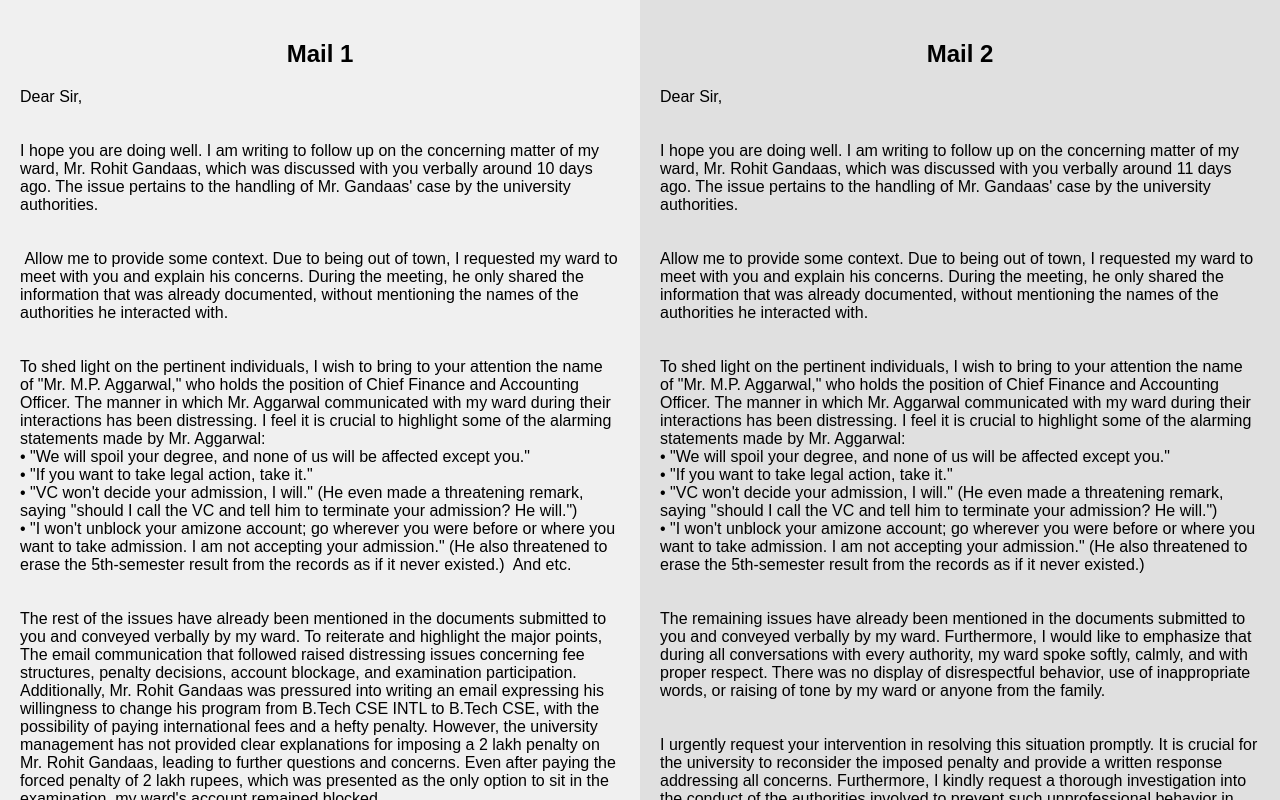
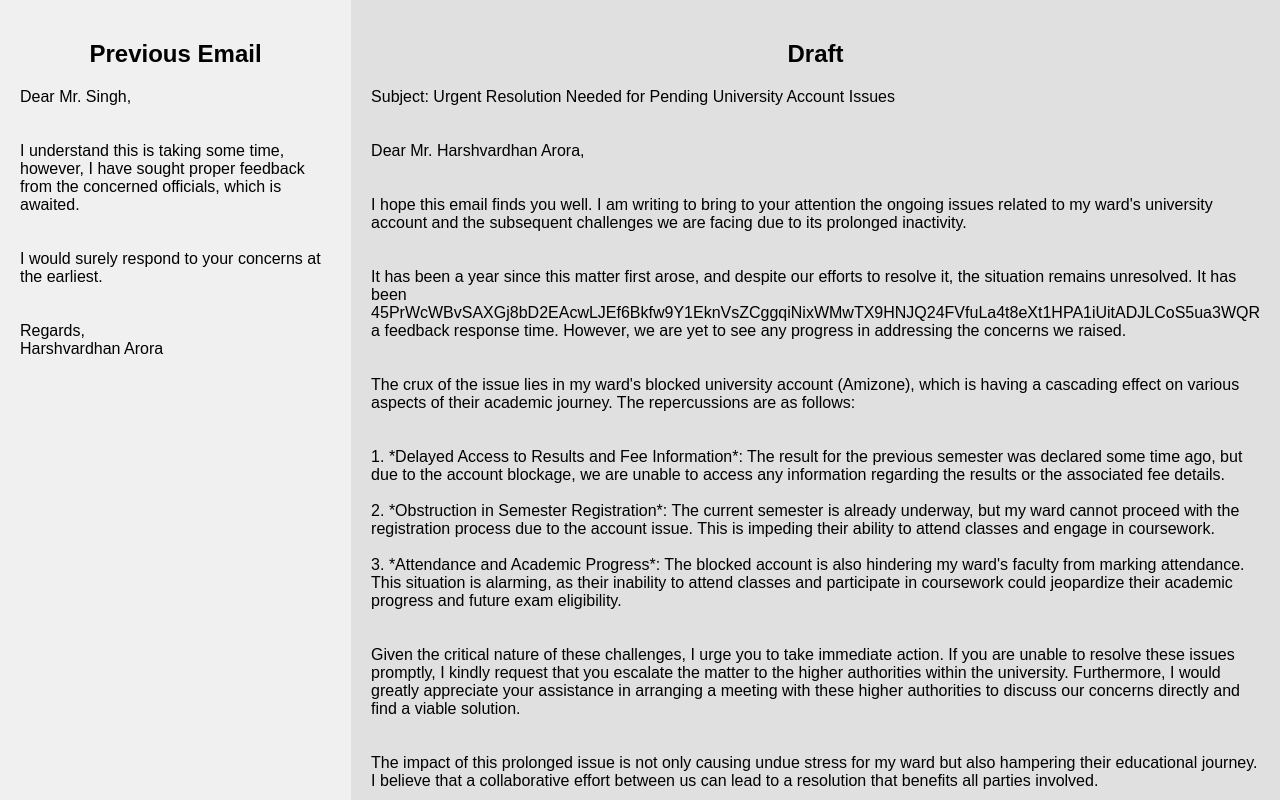
Before and after one commit to R0H1T-S1NGH/Tunnel.io, a plain HTML site: page index.html in a window 1280 px wide. Shown: the top 800 px of the page. Drawn offline with Linux system fonts and the light colour scheme.

Commit message:
Update_V0.1 index.html

```diff
--- a/index.html
+++ b/index.html
@@ -32,103 +32,47 @@
 <body>
     <div class="container">
         <div class="left-side">
-            <center><h2>Mail 1</h2></center>
+            <center><h2>Previous Email</h2></center>
             <p>
-                Dear Sir,
-<br><br><br>
-I hope you are doing well. I am writing to follow up on the concerning
-matter of my ward, Mr. Rohit Gandaas, which was discussed with you verbally
-around 10 days ago. The issue pertains to the handling of Mr. Gandaas' case by
-the university authorities.
-<br><br><br>
- Allow me to provide some context. Due to being out of town, I requested
-my ward to meet with you and explain his concerns. During the meeting, he only
-shared the information that was already documented, without mentioning the
-names of the authorities he interacted with.
-<br><br><br>
-To shed light on the pertinent individuals, I wish to bring to your attention the name
-of "Mr. M.P. Aggarwal," who holds the position of Chief Finance and
-Accounting Officer. The manner in which Mr. Aggarwal communicated with my ward
-during their interactions has been distressing. I feel it is crucial to
-highlight some of the alarming statements made by Mr. Aggarwal:
-<br>
-• "We will spoil your degree, and none of us will be affected except you."
-<br>
-• "If you want to take legal action, take it."
-<br>
-• "VC won't decide your admission, I will." (He even made a threatening remark,
-saying "should I call the VC and tell him to terminate your admission? He will.")
-<br>
-• "I won't unblock your amizone account; go wherever you were before or where you
-want to take admission. I am not accepting your admission." (He also
-threatened to erase the 5th-semester result from the records as if it never
-existed.)
-And etc.
-<br><br><br>
-The rest of the issues have already been mentioned in the documents
-submitted to you and conveyed verbally by my ward. To reiterate and highlight
-the major points, The email communication that followed raised distressing
-issues concerning fee structures, penalty decisions, account blockage, and
-examination participation. Additionally, Mr. Rohit Gandaas was pressured into
-writing an email expressing his willingness to change his program from B.Tech
-CSE INTL to B.Tech CSE, with the possibility of paying international fees and a
-hefty penalty. However, the university management has not provided clear
-explanations for imposing a 2 lakh penalty on Mr. Rohit Gandaas, leading to
-further questions and concerns. Even after paying the forced penalty of 2 lakh
-rupees, which was presented as the only option to sit in the examination, my
-ward's account remained blocked.
-<br><br><br>
-I urgently request your intervention in resolving this situation
-promptly. It is crucial for the university to reconsider the imposed penalty
-and provide a written response addressing all concerns. Furthermore, I kindly
-request a thorough investigation into the conduct of the authorities involved
-to prevent such unprofessional behavior in the future.
-<br><br><br>
-This case has been ongoing for a year now, and with the recent
-declaration of my ward's results and the deadline for the 7th-semester fee
-payment being 17th July, I implore you to address this matter on an urgent
-basis.
-<br><br><br>
-The well-being of our students should be of utmost importance, and I
-trust that you will take the necessary actions to uphold their rights and
-address their concerns.
-<br><br><br>
-I eagerly await your immediate response and cooperation.
-<br><br><br>
-Sincerely,
+            Dear Mr. Singh,
+                <br><br><br>
+                    I understand this is taking some time, however, I have sought proper feedback from the concerned officials, which is awaited.
+                <br><br><br>
+                    I would surely respond to your concerns at the earliest.
+                <br><br><br>
+                    Regards,
+                <br>
+                    Harshvardhan Arora
             </p>
         </div>
         <div class="right-side">
-            <center><h2>Mail 2</h2></center>
+            <center><h2>Draft</h2></center>
             <p>
-                Dear Sir,
-                <br><br><br>
-I hope you are doing well. I am writing to follow up on the concerning matter of my ward, Mr. Rohit Gandaas, which was discussed with you verbally around 11 days ago. The issue pertains to the handling of Mr. Gandaas' case by the university authorities.
+                Subject: Urgent Resolution Needed for Pending University Account Issues
 <br><br><br>
-Allow me to provide some context. Due to being out of town, I requested my ward to meet with you and explain his concerns. During the meeting, he only shared the information that was already documented, without mentioning the names of the authorities he interacted with.
+Dear Mr. Harshvardhan Arora,
 <br><br><br>
-To shed light on the pertinent individuals, I wish to bring to your attention the name of "Mr. M.P. Aggarwal," who holds the position of Chief Finance and Accounting Officer. The manner in which Mr. Aggarwal communicated with my ward during their interactions has been distressing. I feel it is crucial to highlight some of the alarming statements made by Mr. Aggarwal:
-<br>
-• "We will spoil your degree, and none of us will be affected except you."
-<br>
-• "If you want to take legal action, take it."
-<br>
-• "VC won't decide your admission, I will." (He even made a threatening remark, saying "should I call the VC and tell him to terminate your admission? He will.")
-<br>
-• "I won't unblock your amizone account; go wherever you were before or where you want to take admission. I am not accepting your admission." (He also threatened to erase the 5th-semester result from the records as if it never existed.)
+I hope this email finds you well. I am writing to bring to your attention the ongoing issues related to my ward's university account and the subsequent challenges we are facing due to its prolonged inactivity.
 <br><br><br>
-The remaining issues have already been mentioned in the documents submitted to you and conveyed verbally by my ward. Furthermore, I would like to emphasize that during all conversations with every authority, my ward spoke softly, calmly, and with proper respect. There was no display of disrespectful behavior, use of inappropriate words, or raising of tone by my ward or anyone from the family.
+It has been a year since this matter first arose, and despite our efforts to resolve it, the situation remains unresolved. It has been 45PrWcWBvSAXGj8bD2EAcwLJEf6Bkfw9Y1EknVsZCggqiNixWMwTX9HNJQ24FVfuLa4t8eXt1HPA1iUitADJLCoS5ua3WQR a feedback response time. However, we are yet to see any progress in addressing the concerns we raised.
 <br><br><br>
-I urgently request your intervention in resolving this situation promptly. It is crucial for the university to reconsider the imposed penalty and provide a written response addressing all concerns. Furthermore, I kindly request a thorough investigation into the conduct of the authorities involved to prevent such unprofessional behavior in the future.
+The crux of the issue lies in my ward's blocked university account (Amizone), which is having a cascading effect on various aspects of their academic journey. The repercussions are as follows:
 <br><br><br>
-This case has been ongoing for a year now, and with the recent declaration of my ward's results and the deadline for the 7th-semester fee payment being 17th July, I implore you to address this matter on an urgent basis.
+1. *Delayed Access to Results and Fee Information*: The result for the previous semester was declared some time ago, but due to the account blockage, we are unable to access any information regarding the results or the associated fee details.
+<br><br>
+2. *Obstruction in Semester Registration*: The current semester is already underway, but my ward cannot proceed with the registration process due to the account issue. This is impeding their ability to attend classes and engage in coursework.
+<br><br>
+3. *Attendance and Academic Progress*: The blocked account is also hindering my ward's faculty from marking attendance. This situation is alarming, as their inability to attend classes and participate in coursework could jeopardize their academic progress and future exam eligibility.
 <br><br><br>
-The well-being of our students should be of utmost importance, and I trust that you will take the necessary actions to uphold their rights and address their concerns.
+Given the critical nature of these challenges, I urge you to take immediate action. If you are unable to resolve these issues promptly, I kindly request that you escalate the matter to the higher authorities within the university. Furthermore, I would greatly appreciate your assistance in arranging a meeting with these higher authorities to discuss our concerns directly and find a viable solution.
 <br><br><br>
-I eagerly await your immediate response and cooperation.
+The impact of this prolonged issue is not only causing undue stress for my ward but also hampering their educational journey. I believe that a collaborative effort between us can lead to a resolution that benefits all parties involved.
+<br><br><br>
+I eagerly await your response and hope that we can swiftly address these pressing matters. Thank you for your attention to this issue.
 <br><br><br>
 Sincerely,
-
+<br><br>
+_____.
             </p>
         </div>
     </div>
```
